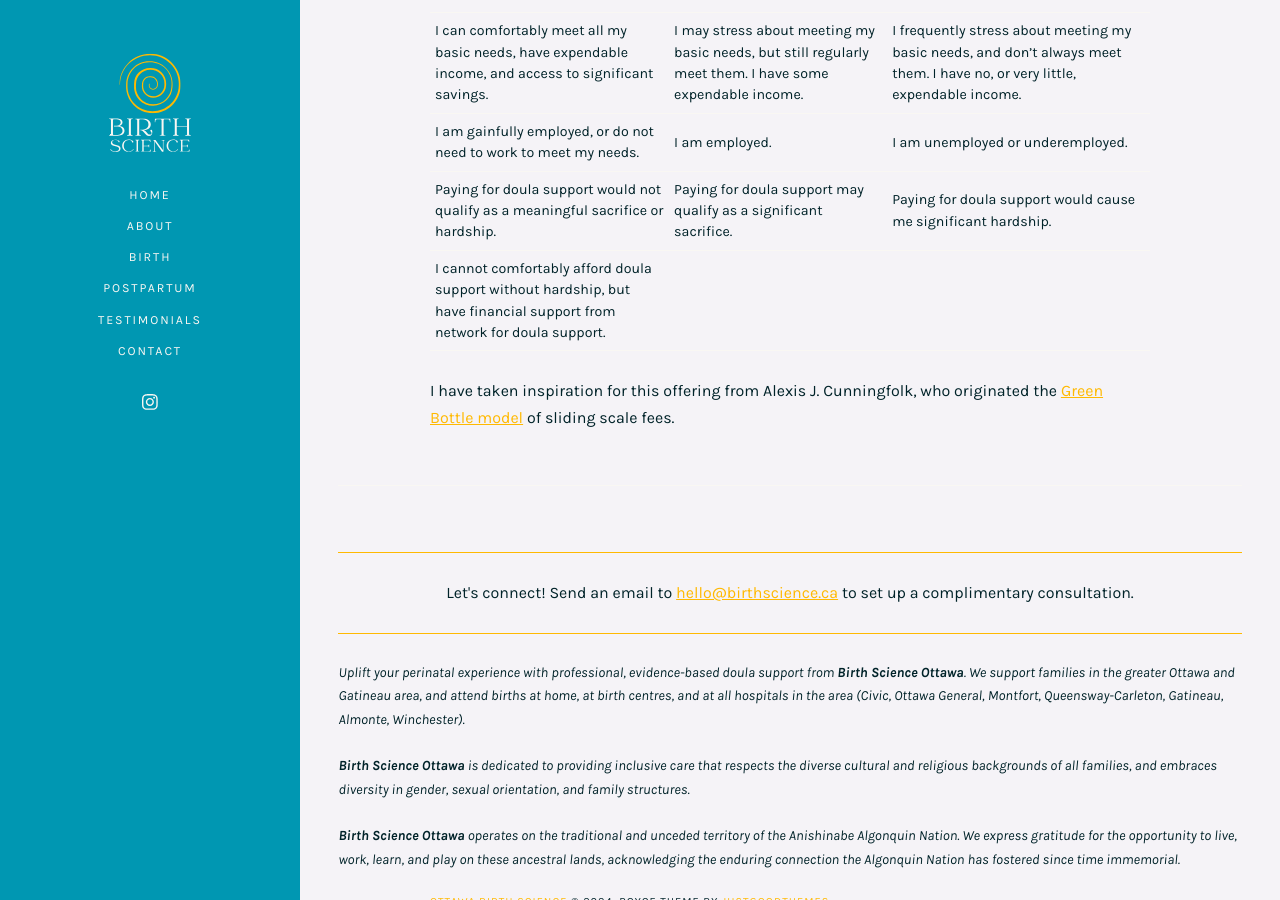
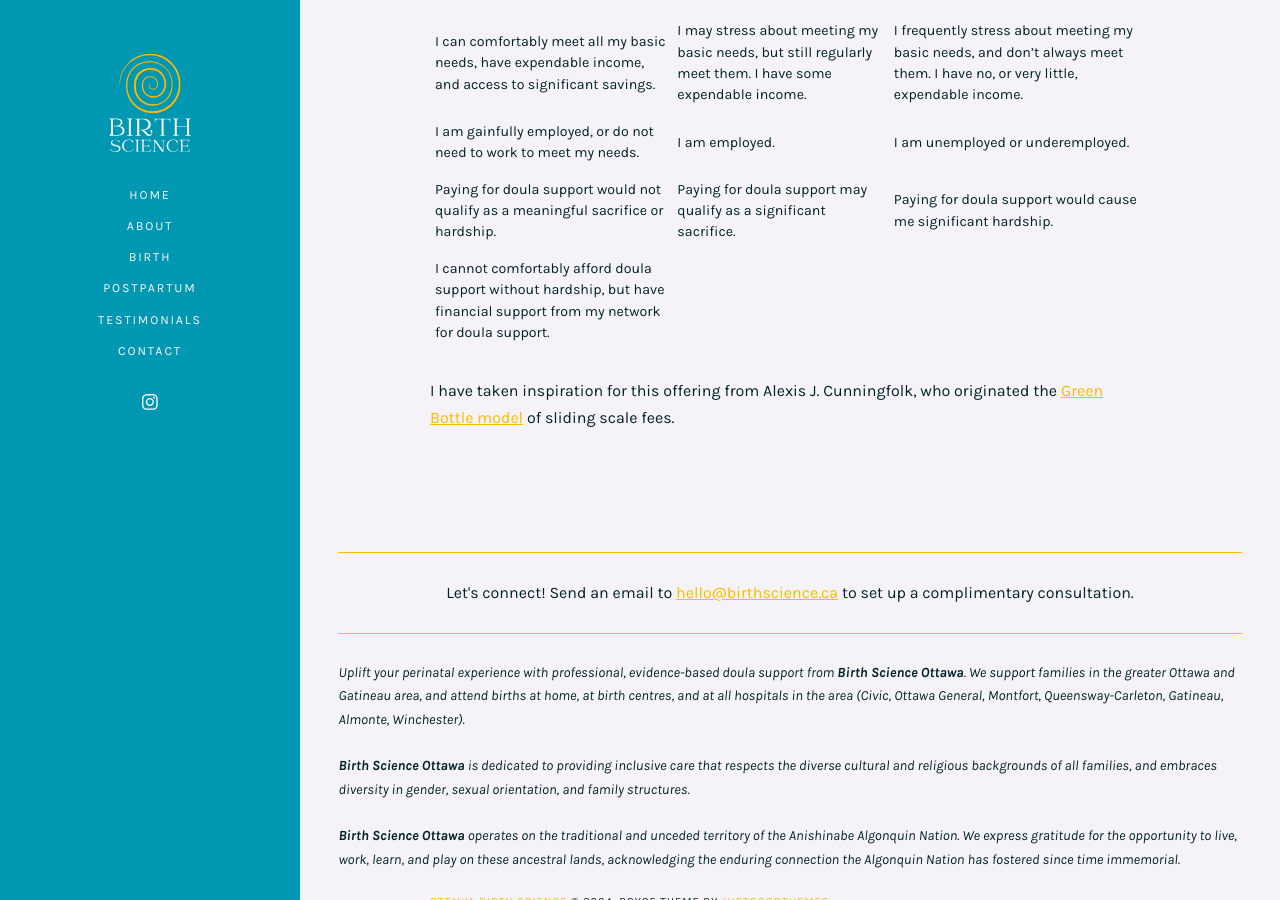
Before and after one commit to mch3rry/mypage, a Jekyll site: the page built from accessibility.md, in a window 1280 px wide and 900 px high, scrolled down 910 px. Built offline with Jekyll 4.4.1, drawn with Linux system fonts in a browser that asks for light colours.

```diff
--- a/accessibility.md
+++ b/accessibility.md
@@ -43,7 +43,7 @@ My sliding-scale fees are based on trust – I do not ask for income verificatio
     <td>Paying for doula support would cause me significant hardship.</td>
   </tr>
   <tr>
-    <td>I cannot comfortably afford doula support without hardship, but have financial support from network for doula support.</td>
+    <td>I cannot comfortably afford doula support without hardship, but have financial support from my network for doula support.</td>
     <td> </td>
     <td> </td>
   </tr>
```
